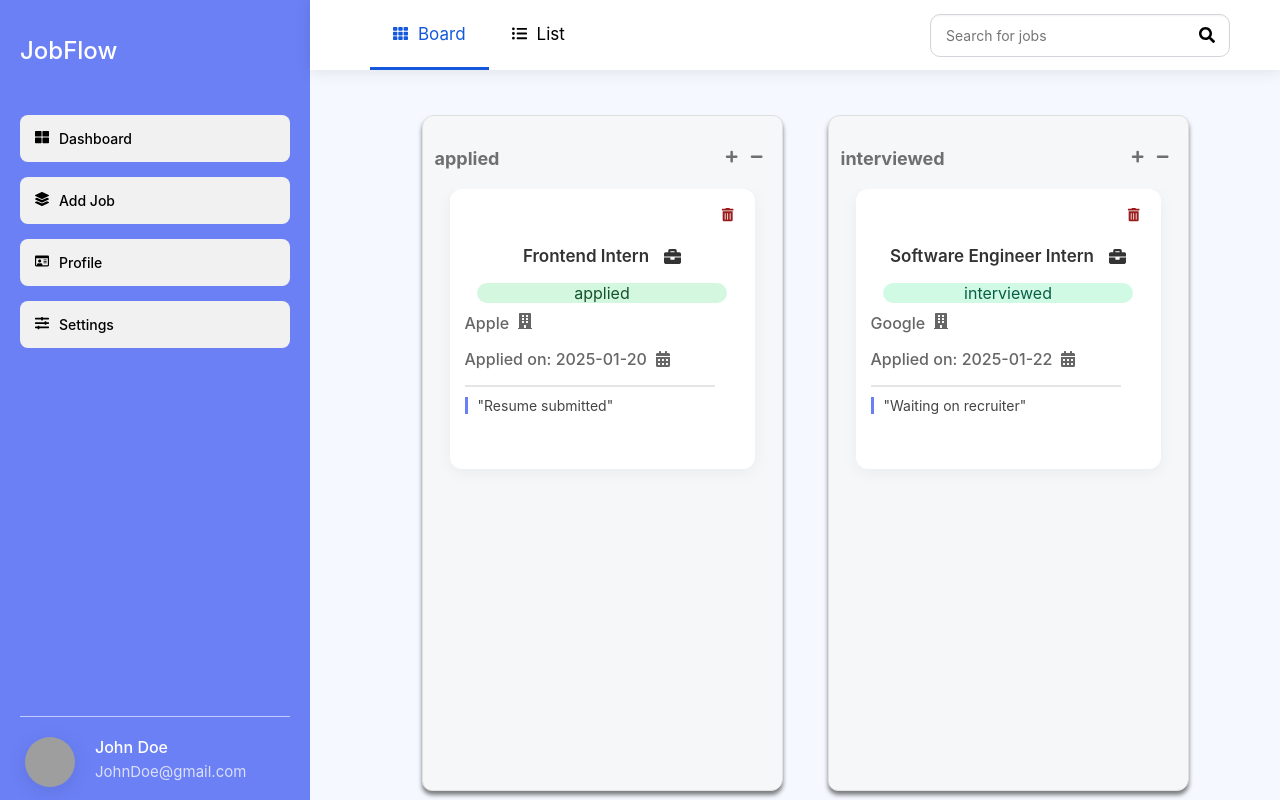
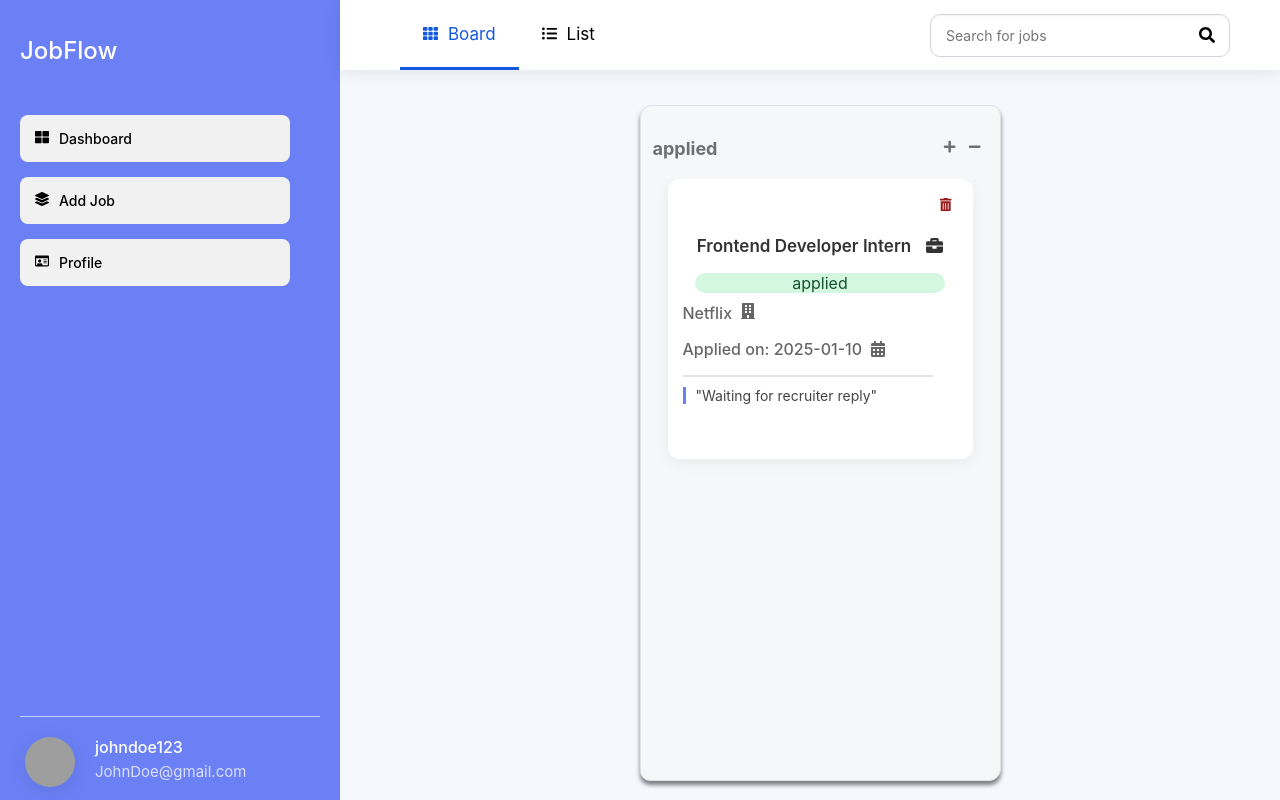
Before and after one commit to CMPSC462Org/finalProject, a React (Vite) app in the folder frontend/: page / in a window 1280 px wide. Built offline with nearby package versions, Linux system fonts and the light colour scheme; grey boxes are pictures that could not be loaded.

Commit message:
Added dynamic parent to child data flow to multiple components, complete profile componenet, fixed job column bugs with dynmic job filtering, added message for when no job data is present

```diff
--- a/frontend/src/components/JobList.jsx
+++ b/frontend/src/components/JobList.jsx
@@ -11,56 +11,170 @@ const JobList = () => {
   const [selectedJob, setSelectedJob] = useState(null);
   // Mimick the data from the backend
   const jobs = [
+    // Applied
     {
       id: 1,
-      title: "Software Engineer Intern",
-      company: "Google",
-      date: "2025-01-22",
-      status: "interviewed",
-      notes: "Waiting on recruiter",
+      title: "Frontend Developer Intern",
+      company: "Netflix",
+      date: "2025-01-10",
+      status: "applied",
+      notes: "Waiting for recruiter reply",
     },
-    {
-      id: 2,
-      title: "Frontend Intern",
-      company: "Apple",
-      date: "2025-01-20",
-      status: "applied",
-      notes: "Resume submitted",
-    },
-    {
-      id: 3,
-      title: "Backend Dev",
-      company: "Meta",
-      date: "2025-01-19",
-      status: "offered",
-      notes: "Waiting on response",
-    },
+    // {
+    //   id: 2,
+    //   title: "Data Analyst Intern",
+    //   company: "Spotify",
+    //   date: "2025-01-12",
+    //   status: "applied",
+    //   notes: "Completed application online",
+    // },
+    // {
+    //   id: 3,
+    //   title: "Software Engineer Intern",
+    //   company: "Tesla",
+    //   date: "2025-01-15",
+    //   status: "applied",
+    //   notes: "Referral by employee",
+    // },
+    // {
+    //   id: 4,
+    //   title: "Backend Developer Intern",
+    //   company: "Amazon",
+    //   date: "2025-01-17",
+    //   status: "applied",
+    //   notes: "Submitted via LinkedIn",
+    // },
+
+    // // Interviewed
+    // {
+    //   id: 5,
+    //   title: "DevOps Engineer Intern",
+    //   company: "Facebook",
+    //   date: "2025-01-05",
+    //   status: "interviewed",
+    //   notes: "First round completed",
+    // },
+    // {
+    //   id: 6,
+    //   title: "UI/UX Designer Intern",
+    //   company: "Adobe",
+    //   date: "2025-01-07",
+    //   status: "interviewed",
+    //   notes: "Portfolio review scheduled",
+    // },
+    // {
+    //   id: 7,
+    //   title: "Mobile Developer Intern",
+    //   company: "Twitter",
+    //   date: "2025-01-09",
+    //   status: "interviewed",
+    //   notes: "Waiting on technical interview",
+    // },
+    // {
+    //   id: 8,
+    //   title: "Cloud Engineer Intern",
+    //   company: "IBM",
+    //   date: "2025-01-11",
+    //   status: "interviewed",
+    //   notes: "Scheduled for final round",
+    // },
+
+    // // Offered
+    // {
+    //   id: 9,
+    //   title: "Cybersecurity Intern",
+    //   company: "Cisco",
+    //   date: "2025-01-03",
+    //   status: "offered",
+    //   notes: "Offer received, reviewing",
+    // },
+    // {
+    //   id: 10,
+    //   title: "Machine Learning Intern",
+    //   company: "OpenAI",
+    //   date: "2025-01-06",
+    //   status: "offered",
+    //   notes: "Offer pending background check",
+    // },
+    // {
+    //   id: 11,
+    //   title: "Site Reliability Engineer Intern",
+    //   company: "Red Hat",
+    //   date: "2025-01-08",
+    //   status: "offered",
+    //   notes: "Offer accepted",
+    // },
+    // {
+    //   id: 12,
+    //   title: "Security Analyst Intern",
+    //   company: "CrowdStrike",
+    //   date: "2025-01-13",
+    //   status: "offered",
+    //   notes: "Negotiating salary",
+    // },
+
+    // // Rejected
+    // {
+    //   id: 13,
+    //   title: "Systems Engineer Intern",
+    //   company: "Oracle",
+    //   date: "2025-01-01",
+    //   status: "rejected",
+    //   notes: "Application rejected",
+    // },
+    // {
+    //   id: 14,
+    //   title: "Game Developer Intern",
+    //   company: "Epic Games",
+    //   date: "2025-01-04",
+    //   status: "rejected",
+    //   notes: "Post-interview rejection",
+    // },
+    // {
+    //   id: 15,
+    //   title: "Full Stack Developer Intern",
+    //   company: "Salesforce",
+    //   date: "2025-01-14",
+    //   status: "rejected",
+    //   notes: "No response after final interview",
+    // },
+    // {
+    //   id: 16,
+    //   title: "AI Research Intern",
+    //   company: "DeepMind",
+    //   date: "2025-01-16",
+    //   status: "rejected",
+    //   notes: "Position closed",
+    // },
   ];
-
 
 
   return (
     <div className="Main-JobCollumn-List-Container">
 
-      {statuses.map((status) =>{
-        return (
-          <JobColumn
+      { jobs.length === 0 ? (
+        <div className="Empty-Jobs-Message">
+          <h2 className="No-Jobs-Title">No Job Entries yet! 🚀</h2>
+          <p>Click "<strong>Add Job</strong>" to create your first job entry!</p>
+        </div>
+
+      ) : (
+
+      statuses
+      .filter((status) => jobs.some((job) => job.status === status))
+      .map((status) => (
+        <JobColumn
           key={status}
           status={status}
           jobs={jobs.filter(job => job.status === status)}
           onEdit={setSelectedJob}
 
-
-
           />
+      ))
 
 
 
-        )
-
-
-
-      })}
+      )}
 
     {selectedJob &&
     <JobEditModal
--- /dev/null
+++ b/frontend/src/components/Profile.jsx
@@ -0,0 +1,32 @@
+import React, { useState } from 'react'
+import { useOutletContext } from 'react-router-dom';
+import '../styles/main.scss';
+import '../styles/dashBoard.scss';
+import '../styles/profilestyles.scss';
+import PlaceholderImage from '../assets/corporate-man-placeholder-image.jpg'
+
+const Profile = () => {
+    const { userData } = useOutletContext();
+  return (
+    <div className ="Main-Profile-Container">
+        <div className="Profile-Card-Container">
+            <div className="Profile-Card-Image-and-Info-Row">
+                 <img className="Profile-Image"
+                 src={PlaceholderImage}
+                 alt="User" />
+
+                <div className="Profile-Info-Container-collumn">
+                    <span className="Profile-Name">{userData.first_name} {userData.last_name}</span>
+                    <span className="Profile-Email">{userData.email}</span>
+                </div>
+            </div>
+            <span className="Profile-Username">Username: {userData.username}</span>
+            <span className="Profile-Date">Joined: 2025-03-12</span>
+
+            <button className="Profile-Log-Out-Button">Logout</button>
+        </div>
+    </div>
+  )
+}
+
+export default Profile
--- a/frontend/src/components/Sidebar.jsx
+++ b/frontend/src/components/Sidebar.jsx
@@ -6,7 +6,8 @@ import PlaceholderImage from '../assets/corporate-man-placeholder-image.jpg'
 //Icons
 import { FaThLarge, FaLayerGroup, FaRegIdCard, FaSlidersH } from 'react-icons/fa';
 
-const Sidebar = () => {
+const Sidebar = ({ userData }) => {
+
 
   return (
     <div className="Main-Sidebar-Contianer">
@@ -60,15 +61,6 @@ const Sidebar = () => {
                 </NavLink>
             </div>
 
-            <div className="Sidebar-Button-Container">
-                <NavLink
-                    to="/dashboard/settings"
-                    className={({ isActive }) => `Main-Sidebar-Button ${isActive ? 'active' : ''}`}
-                    >
-                    <FaSlidersH className="Sidebar-Icon" />
-                    Settings
-                </NavLink>
-            </div>
 
         </div>
 
@@ -77,16 +69,16 @@ const Sidebar = () => {
             <div className="Divider"/>
 
             <div className="User-Info-Row">
+                {/*Keep place holder image for now*/}
                 <img className="User-Image" src={PlaceholderImage} alt="User" />
 
                 <div className="User-Info-Text-Collumn">
-                    <span className="User-Name">John Doe</span>
-                    <span className="User-Email">JohnDoe@gmail.com</span>
+                    <span className="User-Name">{userData.username}</span>
+                    <span className="User-Email">{userData.email}</span>
 
                 </div>
             </div>
         </div>
-
     </div>
   )
 }
--- a/frontend/src/pages/DashBoard.jsx
+++ b/frontend/src/pages/DashBoard.jsx
@@ -9,19 +9,36 @@ import Sidebar from '../components/Sidebar';
 
 
 
+
 const DashBoard = () => {
+
+  const mockUserData = {
+    _id: "661edaba6c9ea05d94cb52d5",
+    first_name: "John",
+    last_name: "Doe",
+    username: "johndoe123",
+    email: "JohnDoe@gmail.com",
+    profile_picture: "https://yourbucket.com/default-profile.png"
+  };
 
   return (
     <div className="Main-Dashboard-Container">
       <Sidebar
+      userData={mockUserData}
       />
       <div className="Dashboard-Container-Collumn">
           <Navbar />
 
           <div className="Job-List-Container">
+            {/* To pass the user data to the profile componenet*/}
 
           </div>
-          <Outlet />
+
+          {/* To pass the user data to the profile componenet*/}
+          <Outlet
+           context={{userData: mockUserData}}
+          />
+
       </div>
     </div>
   )
--- a/frontend/src/routes/AppRoutes.jsx
+++ b/frontend/src/routes/AppRoutes.jsx
@@ -7,6 +7,7 @@ import JobForm from '../components/JobForm';
 import JobCard from '../components/JobCard';
 import JobColumn from '../components/JobColumn';
 import JobList from '../components/JobList';
+import Profile from '../components/Profile';
 
 
 // Will add more routes later
@@ -25,8 +26,8 @@ const AppRoutes = () => {
         <Route index element={<JobList />} />
 
         <Route path="add-job" element={<JobForm />} />
-        <Route path="profile" element={<JobForm />} />
-        <Route path="settings" element={<JobForm />} />
+        <Route path="profile" element={<Profile />} />
+
       </Route>
       <Route path="/register" element={<Register />} />
       <Route path="/login" element={<Login />} />
--- a/frontend/src/styles/dashboard.scss
+++ b/frontend/src/styles/dashboard.scss
@@ -17,6 +17,19 @@ body {
   input, label, button, p, span,h1, h2, h3, h4, h5, h6 {
     font-family: 'Inter', sans-serif;
     font-weight: 400;
+  }
+
+
+  // Animations
+  @keyframes fadeInUp {
+    0% {
+      opacity: 0;
+      transform: translateY(20px);
+    }
+    100% {
+      opacity: 1;
+      transform: translateY(0);
+    }
   }
 
 
@@ -267,6 +280,7 @@ body {
   min-height: 100vh;
   padding: 40px;
   font-family: 'Inter', sans-serif;
+  animation: fadeInUp 0.4s ease-in-out;
 }
 
 .Main-Job-Form {
@@ -410,6 +424,7 @@ body {
   cursor: pointer;
   box-shadow: 0 4px 16px rgba(0, 0, 0, 0.05);
   transition: transform 0.2s ease;
+  animation: fadeInUp 0.4s ease-in-out;
 
   &:hover {
       transform: translateY(-3px);
--- a/frontend/src/styles/jobcollumstyles.scss
+++ b/frontend/src/styles/jobcollumstyles.scss
@@ -17,6 +17,18 @@ body {
   input, label, button, p, span,h1, h2, h3, h4, h5, h6 {
     font-family: 'Inter', sans-serif;
     font-weight: 400;
+  }
+
+  // Animations
+  @keyframes fadeInUp {
+    0% {
+      opacity: 0;
+      transform: translateY(20px);
+    }
+    100% {
+      opacity: 1;
+      transform: translateY(0);
+    }
   }
 
 
@@ -98,6 +110,7 @@ body {
     box-shadow: 0px 4px 4px rgba(0, 0, 0, 0.5);
     border: 1px solid #E0E0E0;
     transition: all 0.3s ease-in-out;
+    animation: fadeInUp 0.5s ease-in-out;
 
   }
 
@@ -112,7 +125,9 @@ body {
     height: calc(100vh - 120px);
     gap: 25px;
     padding: 30px;
-    overflow: hidden;
+    flex-wrap: nowrap; /* NO WRAP! */
+    overflow-x: auto; /* Allow sideways scrolling */
+
   }
 
 
@@ -131,6 +146,7 @@ body {
     justify-content: center;
     align-items: center;
     z-index: 9999;
+
   }
 
   .modal-content {
@@ -139,4 +155,14 @@ body {
     border-radius: 8px;
     width: 80%;
     max-width: 600px;
+    animation: fadeInUp 0.5s ease-in-out;
 }
+
+
+
+.Empty-Jobs-Message {
+  text-align: center;
+  font-size: 30px;
+  margin-top: 50px;
+  color: #555;
+}
--- /dev/null
+++ b/frontend/src/styles/profilestyles.scss
@@ -0,0 +1,107 @@
+body {
+    background-color: #F5F9FF;
+    margin: 0;
+    padding: 0;
+  }
+
+  html {
+    margin: 0;
+    padding: 0;
+  }
+
+  body, html {
+    overflow: hidden;
+  }
+
+  input, label, button, p, span,h1, h2, h3, h4, h5, h6 {
+    font-family: 'Inter', sans-serif;
+    font-weight: 400;
+  }
+  // Animations
+  @keyframes fadeInUp {
+    0% {
+      opacity: 0;
+      transform: translateY(20px);
+    }
+    100% {
+      opacity: 1;
+      transform: translateY(0);
+    }
+  }
+
+
+
+  .Main-Profile-Container {
+    display:flex;
+    align-items: center;
+    justify-content: center;
+    flex-direction: column;
+    min-height: 100%;
+    padding: 40px;
+    font-family: 'Inter', sans-serif;
+    animation: fadeInUp 0.5s ease-in-out;
+  }
+
+
+.Profile-Card-Container {
+  display: flex;
+  flex-direction: column;
+  gap: 20px;
+  background-color: #FFFFFF;
+  padding: 50px;
+  border-radius: 10px;
+  box-shadow: 0 4px 20px rgba(0, 0, 0, 0.05);
+  width: 100%;
+  max-width: 600px;
+
+  span {
+    font-size: 20px;
+    font-weight: bold;
+    color: #6F6F6F;
+  }
+}
+
+.Profile-Card-Image-and-Info-Row {
+    display: flex;
+    flex-direction: row;
+    gap: 20px;
+    align-items: center;
+
+    img {
+        width: 200px;
+        height: 200px;
+        border-radius: 50%;
+        object-fit: cover;
+    }
+
+    .Profile-Info-Container-collumn {
+        display: flex;
+        flex-direction: column;
+        gap: 10px;
+
+        span{
+
+            font-size: 25px;
+            font-weight: bold;
+            color: #6F6F6F;
+        }
+    }
+}
+
+
+
+.Profile-Log-Out-Button {
+    width: 100%;
+    max-width: 600px;
+    font-size: 18px;
+    padding: 15px;
+    border-radius: 5px;
+    background-color: #515DEF;
+    color:#F3F3F3;
+    cursor: pointer;
+    stroke: none;
+
+    &:hover {
+        box-shadow: 0 4px 30px rgba(0, 0, 0, 0.1);
+    }
+}
```
Also changed, not shown: frontend/src/services/job.js (added).
